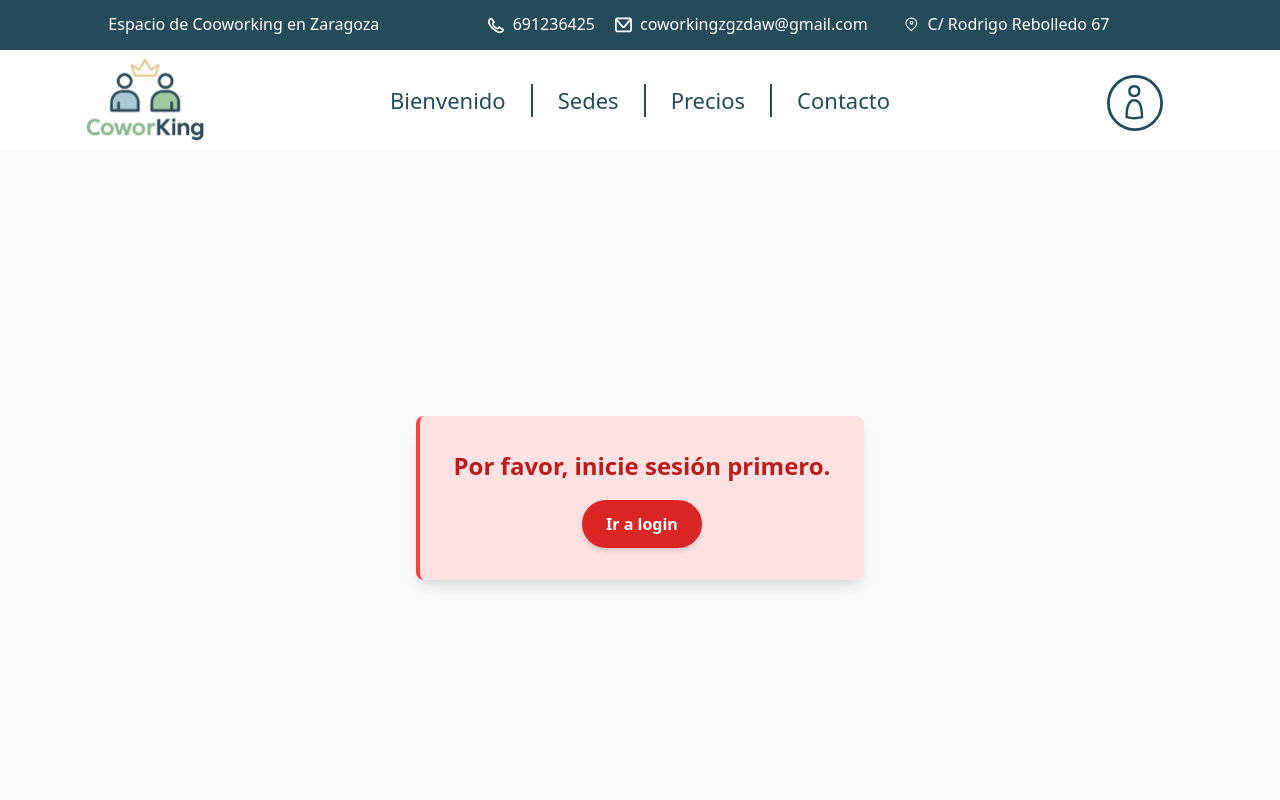
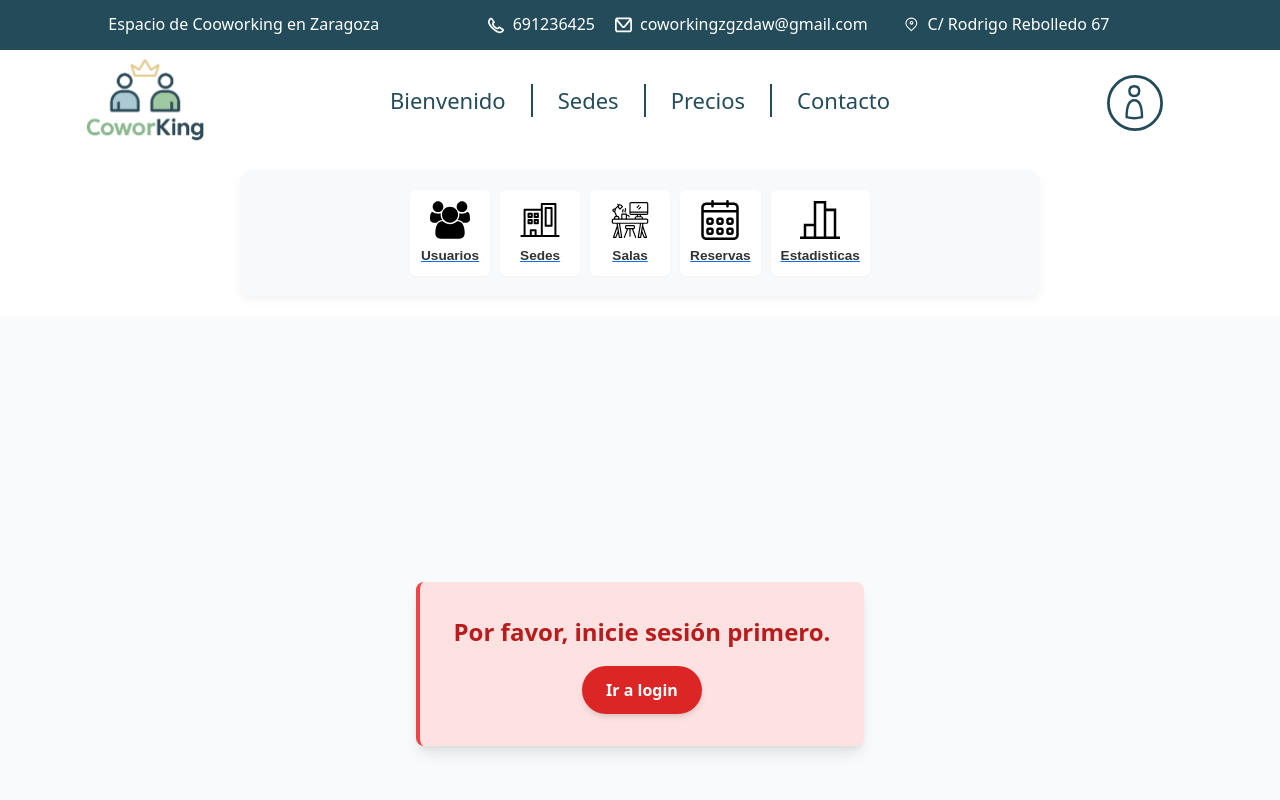
Before and after one commit to nabuin/tfg2daw_3trm_front, a Vue app: page /grafico in a window 1280 px wide. Shown: the top 800 px of the page. Built offline with nearby package versions, Linux system fonts and the light colour scheme.

Commit message:
Grafico añadido en menu admin

```diff
--- a/src/components/AdminComponents/AdminMenuOpciones.vue
+++ b/src/components/AdminComponents/AdminMenuOpciones.vue
@@ -26,6 +26,14 @@
         <div class="image-item">
           <img src="../../imgs/icons/admin-calendario.svg" alt="Gestionar Reservas" class="gallery-image" />
           <p class="image-text">Reservas</p>
+        </div>
+      </router-link>
+
+
+       <router-link to="/grafico" class="image-link">
+        <div class="image-item">
+          <img src="../../imgs/icons/admin-estadisticas.svg" alt="Estadisticas de ventas" class="gallery-image" />
+          <p class="image-text">Estadisticas</p>
         </div>
       </router-link>
     </section>
--- a/src/views/GraficoView.vue
+++ b/src/views/GraficoView.vue
@@ -4,6 +4,8 @@ import { useRouter } from 'vue-router';
 import { useUserStore } from '@/store/UserStore';
 
 import DashboardCharts from '@/components/GraficasCharts.vue';
+import AdminMenuOpciones from '@/components/AdminComponents/AdminMenuOpciones.vue';
+
 
 const userStore = useUserStore();
 const router = useRouter();
@@ -32,6 +34,8 @@ const irLogin = () => {
 </script>
 
 <template>
+        <AdminMenuOpciones />
+
   <div class="grafico-view">
     <div v-if="isLoading" class="loading-message">
       Cargando información del usuario...
```
Also changed, not shown: src/imgs/icons/admin-estadisticas.svg (added).
